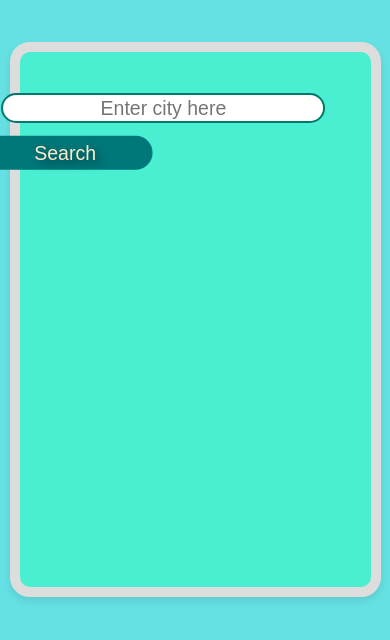
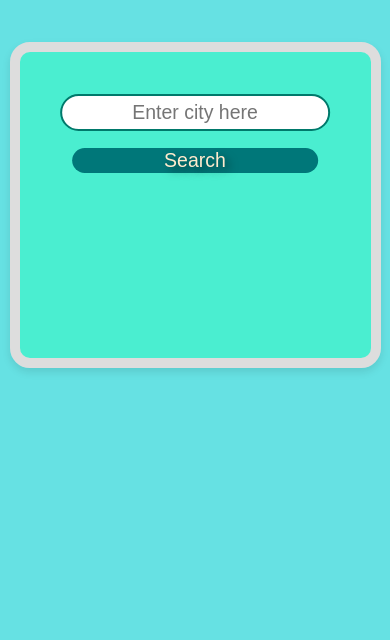
Before and after one commit to Shreynik00/Prodigy_WD_5_WheatherApp, a plain HTML site: page index.html in a window 390 px wide. Drawn offline with Linux system fonts and the light colour scheme.

Commit message:
Update mystyle.css

```diff
--- a/mystyle.css
+++ b/mystyle.css
@@ -1,6 +1,6 @@
 /* Existing CSS */
 #container {
-    background-color: rgba(36, 255, 182, 0.424);
+    background-color:rgba(36, 255, 182, 0.424);
     width: 70vh;
     height: 85vh;
     margin-left: 60vh;
@@ -11,15 +11,16 @@
 }
 
 body {
-    background-color: rgba(0, 206, 209, 0.601);
+    background-color:rgba(0, 206, 209, 0.601);
     font-family: 'Arial', sans-serif;
+
 }
 
 .data {
     width: 70vh;
     height: 50vh;
     font-family: 'Arial', sans-serif;
-    color: blanchedalmond;
+    color:blanchedalmond;
     text-shadow: 3px 3px 4px rgba(0, 0, 0, 0.5);
 }
 
@@ -48,16 +49,16 @@ body {
     border-radius: 20px;
     width: 11vh;
     height: 4vh;
-    background-color: #007779;
+    background-color:#007779;
     border: none;
     cursor: pointer;
-    color: blanchedalmond;
+    color:blanchedalmond;
     text-shadow: 4px 4px 9px rgba(0, 0, 0, 0.5);
 }
 
 #button:hover {
     background-color: #004d40;
-    color: blanchedalmond;
+    color:blanchedalmond;
     border: none;
     text-shadow: 2px 2px 4px rgba(0, 0, 0, 0.5);
 }
@@ -68,7 +69,8 @@ body {
     border-radius: 50px;
     width: 45vh;
     height: 13vw;
-    padding: 9px;
+    padding: 9px ;
+
 }
 
 .city {
@@ -77,7 +79,7 @@ body {
     transform: translate(-80%, -150%);
     position: relative;
     margin-top: 17vh;
-    color: blanchedalmond;
+    color:blanchedalmond;
     text-shadow: 5px 5px 8px rgba(0, 0, 0, 0.5);
 }
 
@@ -87,7 +89,7 @@ body {
     transform: translate(-20%, -100%);
     position: relative;
     margin-top: 120vh;
-    color: blanchedalmond;
+    color:blanchedalmond;
     text-shadow: 5px 5px 8px rgba(0, 0, 0, 0.5);
 }
 
@@ -96,7 +98,7 @@ body {
     align-self: baseline;
     bottom: 10vh;
     margin-left: 12vh;
-    color: blanchedalmond;
+    color:blanchedalmond;
     text-shadow: 6px 6px 8px rgba(0, 0, 0, 0.5);
 }
 
@@ -110,7 +112,7 @@ body {
 .humidity {
     margin-left: 6vh;
     font-size: 35px;
-    color: blanchedalmond;
+    color:blanchedalmond;
     text-shadow: 6px 6px 8px rgba(0, 0, 0, 0.5);
 }
 
@@ -118,7 +120,7 @@ body {
     font-size: 30px;
     margin-top: 7vh;
     margin-left: 2vh;
-    color: blanchedalmond;
+    color:blanchedalmond;
     text-shadow: 6px 6px 8px rgba(0, 0, 0, 0.5);
 }
 
@@ -128,86 +130,119 @@ body {
     margin-left: 43vh;
     margin-top: -21%;
 }
-
-/* New Responsive CSS */
 @media (max-width: 1024px) {
     #container {
-        width: 80vw;
+        background-color: rgba(36, 255, 182, 0.424);
+        width: 80vw; /* Changed to percentage for mobile responsiveness */
+        height: auto; /* Auto height for content flexibility */
+        margin: 5vh auto; /* Centered for mobile */
+        border-radius: 20px;
+        box-shadow: 0 4px 8px rgba(0, 0, 0, 0.1);
+        border: 15px solid #ddd; /* Reduced border width */
+    }
+
+    body {
+        background-color: rgba(0, 206, 209, 0.601);
+        font-family: 'Arial', sans-serif;
+    }
+
+    .data {
+        width: 90vw; /* Responsive width */
+        height: auto; /* Flexible height */
+        font-family: 'Arial', sans-serif;
+        color: blanchedalmond;
+        text-shadow: 3px 3px 4px rgba(0, 0, 0, 0.5);
+    }
+
+    #input {
+        margin-top: 5vh;
+        font-size: 4vw; /* Responsive font size */
+        left: 50%; /* Center horizontally */
+        text-align: center;
+        transform: translateX(-50%);
+        position: relative;
+        border-radius: 20px;
+        padding: 5px 10px;
+        width: 70%; /* Full width for mobile */
         height: auto;
-        margin: 5vh auto;
-        border-width: 15px;
+        border: 2px solid #00796b;
+        background-color: #ffffff;
+        color: #00796b;
     }
-    .data {
-        width: 80vw;
+
+    #button {
+        margin-top: 2vh;
+        font-size: 4vw; /* Responsive font size */
+        left: 50%; /* Center horizontally */
+        transform: translateX(-50%);
+        position: relative;
+        border-radius: 20px;
+        width: 40%; /* Responsive width */
         height: auto;
+        background-color: #007779;
+        border: none;
+        cursor: pointer;
+        color: blanchedalmond;
+        text-shadow: 4px 4px 9px rgba(0, 0, 0, 0.5);
     }
-    #input {
-        width: 80%;
-        font-size: 4vw;
+
+    #button:hover {
+        background-color: #004d40;
+        color: blanchedalmond;
+        text-shadow: 2px 2px 4px rgba(0, 0, 0, 0.5);
     }
-    #button {
-        width: 40%;
-        font-size: 4vw;
+
+    .Image {
+
+        transform: translateX(25%);
+        margin-top: -25vh;
+        border-radius: 50px;
+        width: 80vw; /* Responsive width */
+        height: auto;
+        padding: 2px;
     }
-    .Image {
-        width: 80vw;
+
+    .city, .temp, .wheather, .humidity, .speed {
+        font-size: 9vw; /* Responsive font size */
+        text-align: center;
+        margin: 2vh auto;
+        color: blanchedalmond;
+        text-shadow: 6px 6px 8px rgba(0, 0, 0, 0.5);
+    }
+
+    .Icon {
+        border-radius: 50px;
+        margin: 1vh auto;
+        width: 80vw; /* Responsive width */
+        height: auto;
+        background-color: #e0f7fa;
+    }
+
+    .rigth {
+        width: 80vw; /* Responsive width */
         height: auto;
         margin: 2vh auto;
     }
-    .city, .temp, .wheather, .humidity, .speed {
-        font-size: 6vw;
-        text-align: center;
-        margin: 2vh auto;
-    }
-    .Icon {
-        width: 80vw;
-        height: auto;
-        margin: 2vh auto;
-    }
-    .rigth {
-        width: 80vw;
-        height: auto;
-        margin: 2vh auto;
-    }
-}
 
-@media (max-width: 768px) {
+    /* Media query for smaller screens like mobile */
+    @media (max-width: 600px) {
         #container {
             width: 90vw;
-        height: auto;
-        margin: 5vh auto;
             border-width: 10px;
         }
         .data {
             width: 90vw;
-        height: auto;
         }
-    #input {
-        width: 90%;
+        #input, #button {
+            width: 70%;
             font-size: 5vw;
         }
-    #button {
-        width: 50%;
-        font-size: 5vw;
-    }
-    .Image {
-        width: 90vw;
-        height: auto;
-        margin: 2vh auto;
+        .Image, .Icon, .rigth {
+            width: 50vw;
         }
         .city, .temp, .wheather, .humidity, .speed {
-        font-size: 7vw;
-        text-align: center;
-        margin: 2vh auto;
-    }
-    .Icon {
-        width: 90vw;
-        height: auto;
-        margin: 2vh auto;
-    }
-    .rigth {
-        width: 90vw;
-        height: auto;
-        margin: 2vh auto;
+            font-size: 9vw;
         }
     }
+
+}
```
Lines whose indentation alone changed are shown as unchanged.
